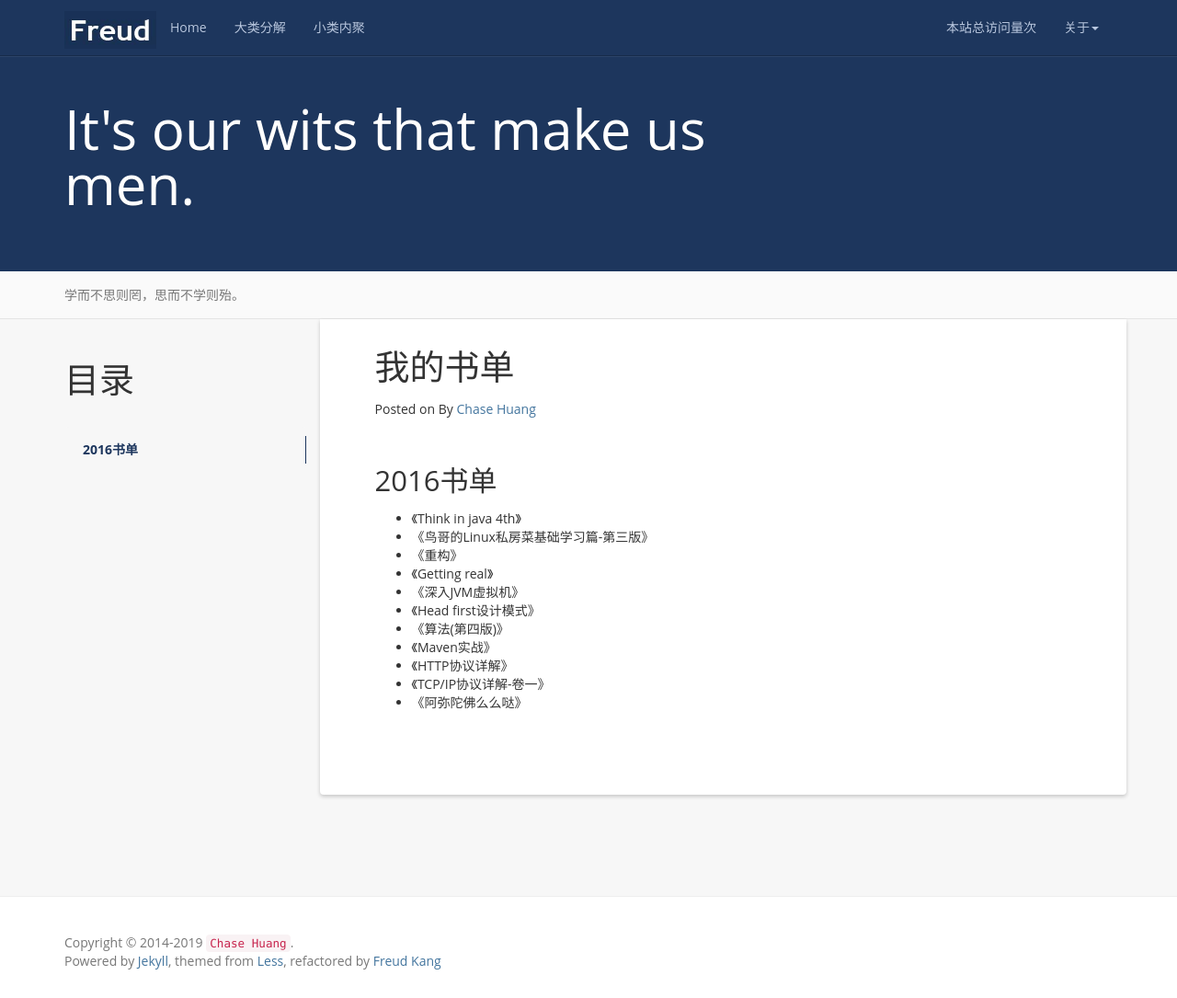
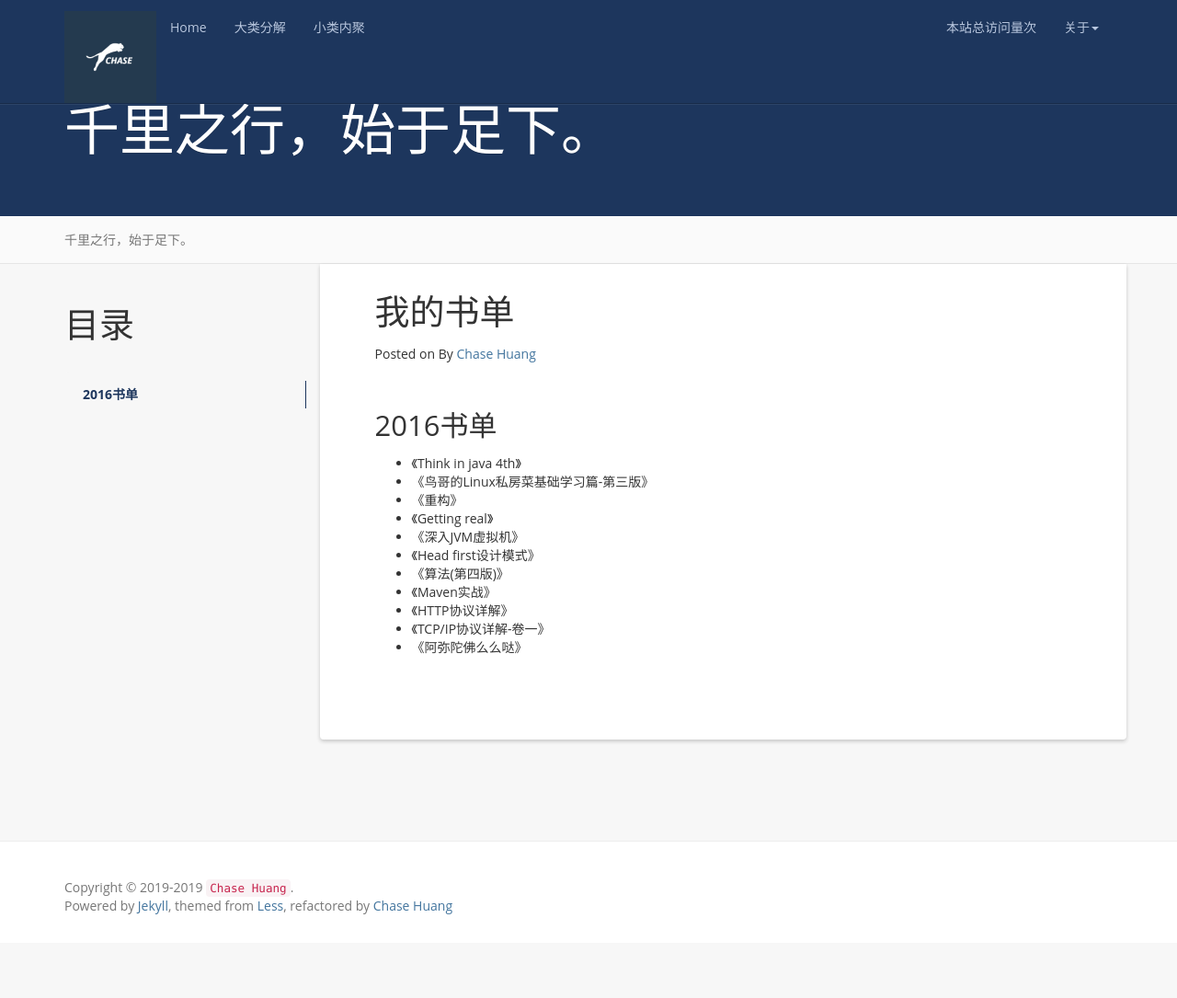
Before and after one commit to hy59/hy59.GitHub.io, a Jekyll site: the page built from books.md, in a window 1280 px wide and 1085 px high. Shown: the whole window at 92% size. Built offline with Jekyll 4.4.1, drawn with Linux system fonts in a browser that asks for light colours; nearby versions of some CDN libraries; a script that is not in the unit is left out; comment, search, counter and statistics services are not loaded.

Commit message:
rebuild the site

```diff
--- a/_config.yml
+++ b/_config.yml
@@ -1,15 +1,15 @@
 # Site settings
-name: Less Or More
+name: My Blog
 email: hi.yuhang@outlook.com
 author: Chase Huang
-url: http://www.hifreud.com
+url: https://hy59.github.io/
 resume_site: http://www.hifreud.com/Resume.io/
 github: https://github.com/hy59/
 baseurl: ""
-description: Actually, less is more!
-meta_description: 黄禹;个人博客;学而不思则罔;思而不学则殆;生命不止;折腾不休
-motto: It's our wits that make us men.
-banner: 学而不思则罔，思而不学则殆。
+description: To love oneself is the beginning of a lifelong romance.
+meta_description: 黄禹;个人博客
+motto: 千里之行，始于足下。
+banner: 千里之行，始于足下。
 
 #permalink: /:categories/:year/:month/:day/:title/
 permalink: /:year/:month/:day/:title/
--- a/_includes/footer.html
+++ b/_includes/footer.html
@@ -1,7 +1,7 @@
 <footer class="footer" role="contentinfo">
 	<div class="container">
-		<p class="copyright">Copyright &copy; 2014-{{ site.time | date: '%Y' }} <a href="{{site.resume_site}}"><code>{{ site.author }}</code></a>.</p>
-		<p>Powered by <a href="http://jekyllrb.com">Jekyll</a>, themed from <a href="http://lesscss.cn/">Less</a>, refactored by <a href="http://www.hifreud.com/">Freud Kang</a></p>
+		<p class="copyright">Copyright &copy; 2019-{{ site.time | date: '%Y' }} <a href="{{site.resume_site}}"><code>{{ site.author }}</code></a>.</p>
+		<p>Powered by <a href="http://jekyllrb.com">Jekyll</a>, themed from <a href="http://lesscss.cn/">Less</a>, refactored by <a href="https://hy59.github.io/">Chase Huang</a></p>
 	</div>
 </footer>
 
```
Also changed, not shown: styles/images/logo.jpg.
